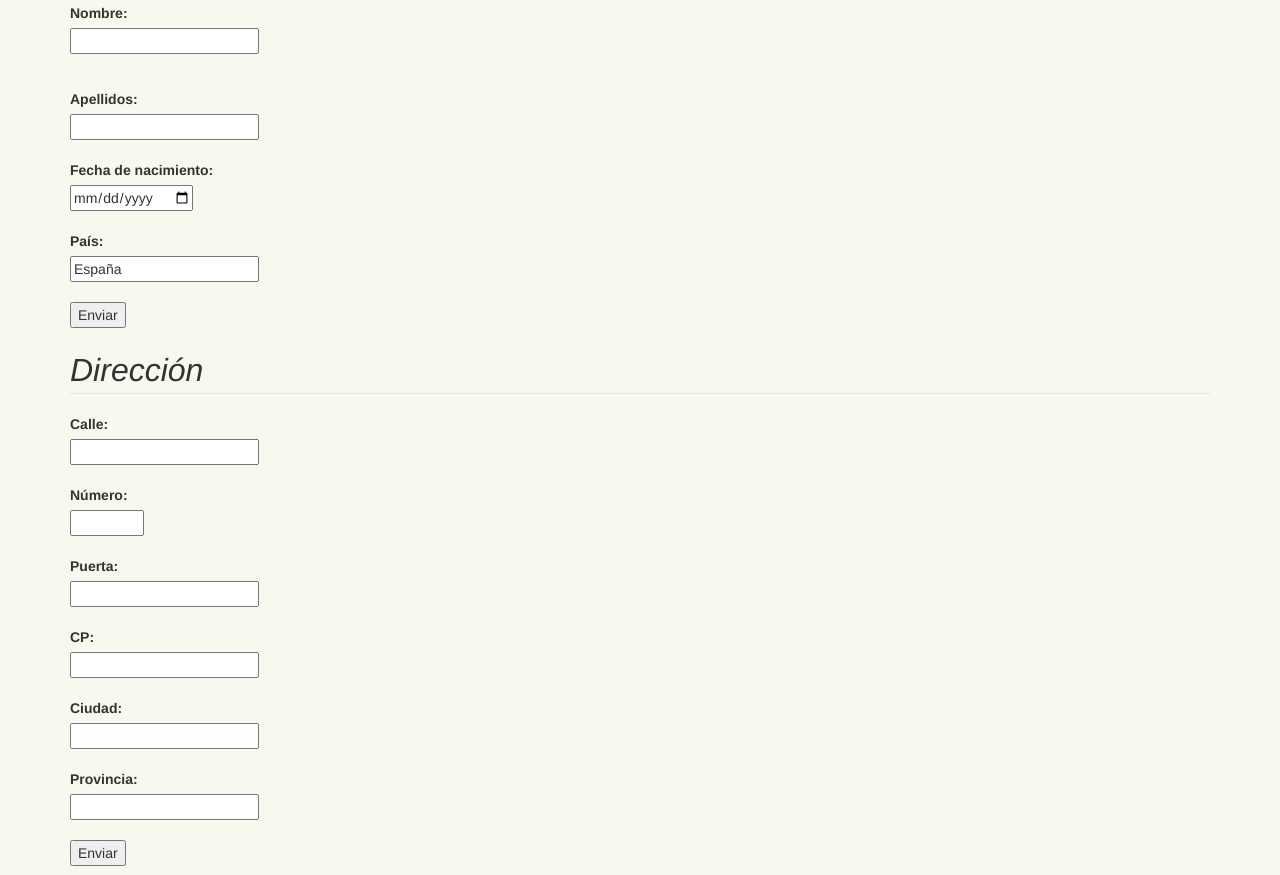
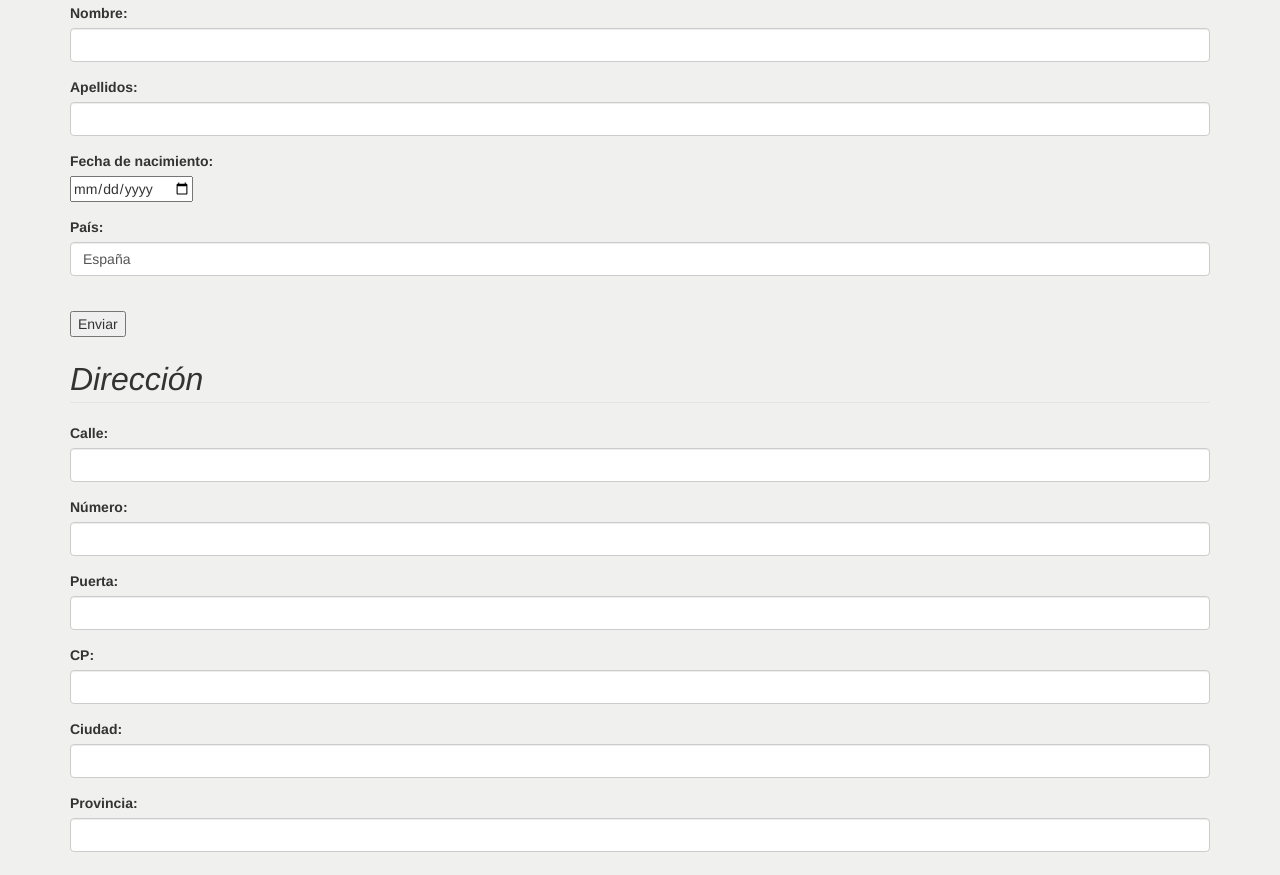
Before and after one commit to LydiaGarrido/dat, a plain HTML site: page practica02/alta.html in a window 1280 px wide. Shown: the part 658-1533 px from the top of the page. Drawn offline with nearby package versions, Linux system fonts and the light colour scheme.

Commit message:
Avances en Práctica 2.9

```diff
--- a/practica02/alta.html
+++ b/practica02/alta.html
@@ -14,7 +14,7 @@
   <style>
 
     body {
-      background-color: #f8f8ee;
+      background-color: #f0f0ef;
     }
 
     label {
@@ -59,16 +59,20 @@
         <br><br>
         <div class="form-group">
           <label for="nombre">Nombre:</label><br>
-        <input type="text" name="nombre" id="nombre"><br><br>
+          <input type="text" name="nombre" class="form-control" id="nombre">
         </div>
+        <div class="form-group">
           <label for="apellidos">Apellidos:</label><br>
-        <input type="text" name="apellidos" id="apellidos"><br><br>
+          <input type="text" name="apellidos" class="form-control" id="apellidos">
+        </div>
+        <div class="form-group">
           <label for="nacimiento">Fecha de nacimiento:</label><br>
-        <input type="date" name="nacimiento" id="nacimiento"><br><br>
+          <input type="date" name="nacimiento" id="nacimiento">
+        </div>
+        <div class="form-group">
           <label for="pais">País:</label><br>
-        <input type="text" name="pais" id="pais" value="España"><br>
-
-        <br>
+          <input type="text" name="pais" class="form-control" id="pais" value="España"><br>
+        </div>
         <input type="submit" name="enviar" value="Enviar">
       </fieldset>
     </form>
@@ -80,20 +84,30 @@
         <legend>
           Dirección
         </legend>
-
+        <div class="form-group">
           <label for="calle">Calle:</label><br>
-        <input type="text" name="calle" id="calle"><br><br>
+          <input type="text" name="calle" class="form-control" id="calle">
+        </div>
+        <div class="form-group">
           <label for="numero">Número:</label><br>
-        <input type="number" name="numero" id="numero" min="1" max="1000"><br><br>
+          <input type="number" name="numero" class="form-control" id="numero" min="1" max="1000">
+        </div>
+        <div class="form-group">
           <label for="puerta">Puerta:</label><br>
-        <input type="text" name="puerta" id="puerta"><br><br>
+          <input type="text" name="puerta" class="form-control" id="puerta">
+        </div>
+        <div class="form-group">
           <label for="postal">CP:</label><br>
-        <input type="text" name="postal" id="postal"><br><br>
+          <input type="text" name="postal" class="form-control" id="postal">
+        </div>
+        <div class="form-group">
           <label for="ciudad">Ciudad:</label><br>
-        <input type="text" name="ciudad" id="ciudad"><br><br>
+          <input type="text" name="ciudad" class="form-control" id="ciudad">
+        </div>
+        <div class="form-group">
           <label for="provincia">Provincia:</label><br>
-        <input type="text" name="provincia" id="provincia"><br>
-        <br>
+          <input type="text" name="provincia" class="form-control" id="provincia"><br>
+        </div>
         <input type="submit" name="enviar" value="Enviar">
       </fieldset>
     </form>
@@ -121,13 +135,18 @@
     <br>
 
     <form action="/action_page.html">
+      <div class="form-group">
         <label for="usuario">Usuario:</label><br>
-      <input type="text" name="usuario" id="usuario"><br><br>
+        <input type="text" name="usuario" class="form-control" id="usuario">
+      </div>
+      <div class="form-group">
         <label for="contrasenya">Contraseña:</label><br>
-      <input type="password" name="contrasenya" id="contrasenya"><br><br>
+        <input type="password" name="contrasenya" class="form-control" id="contrasenya">
+      </div>
+      <div class="form-group">
         <label for="email">Email:</label><br>
-      <input type="email" name="email" id="email"><br>
-      <br>
+        <input type="email" name="email" class="form-control" id="email">
+      </div>
       <input type="checkbox" name="terminos" value="si">He leído y acepto los términos y condiciones<br>
       <input type="checkbox" name="suscripcion" value="si">Deseo subscribirme a la newsletter<br>
       <br>
```
Also changed, not shown: practica02/operacion.html (+1 -1 lines), practica02/operacion02.html (+1 -1 lines). Lines whose indentation alone changed are shown as unchanged.
